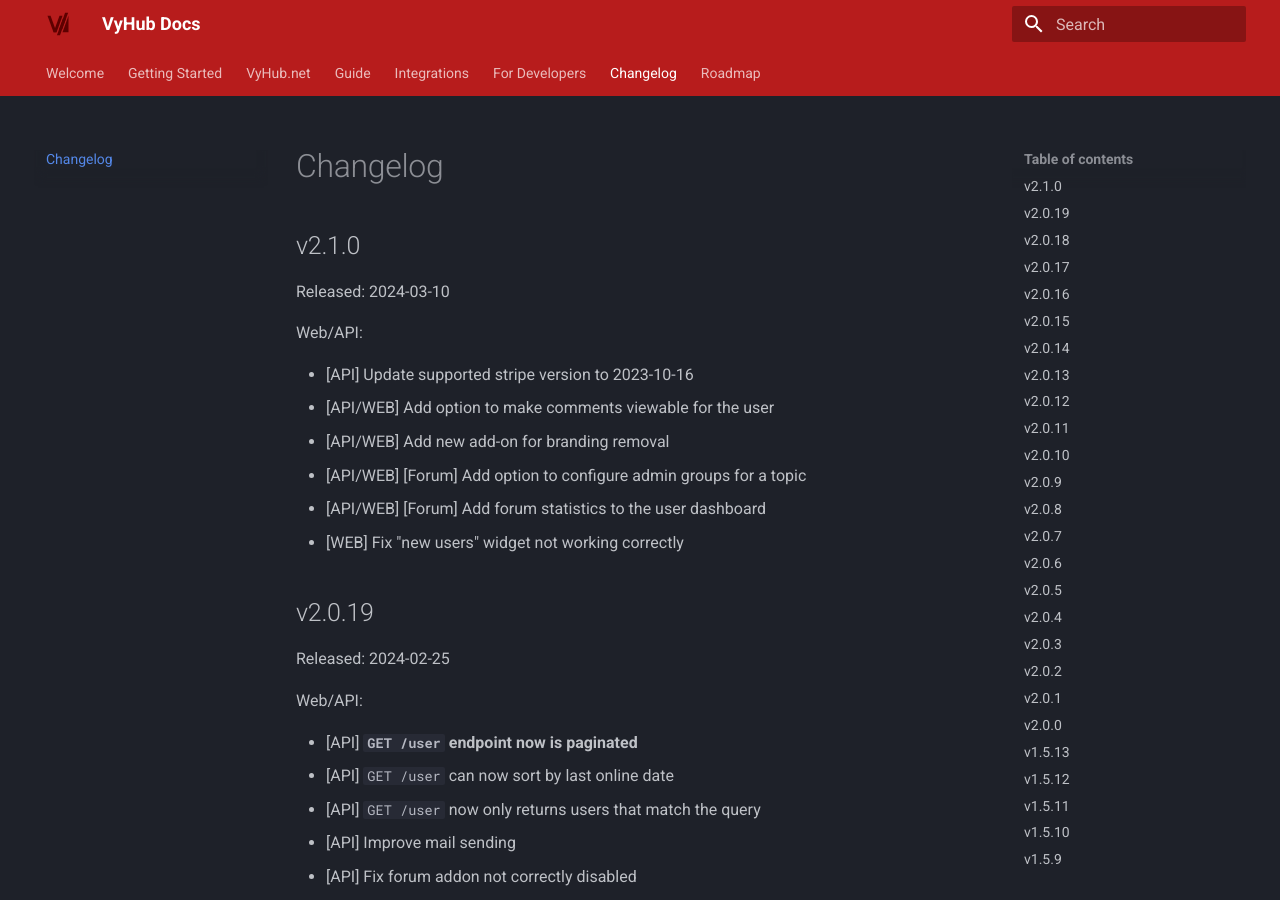
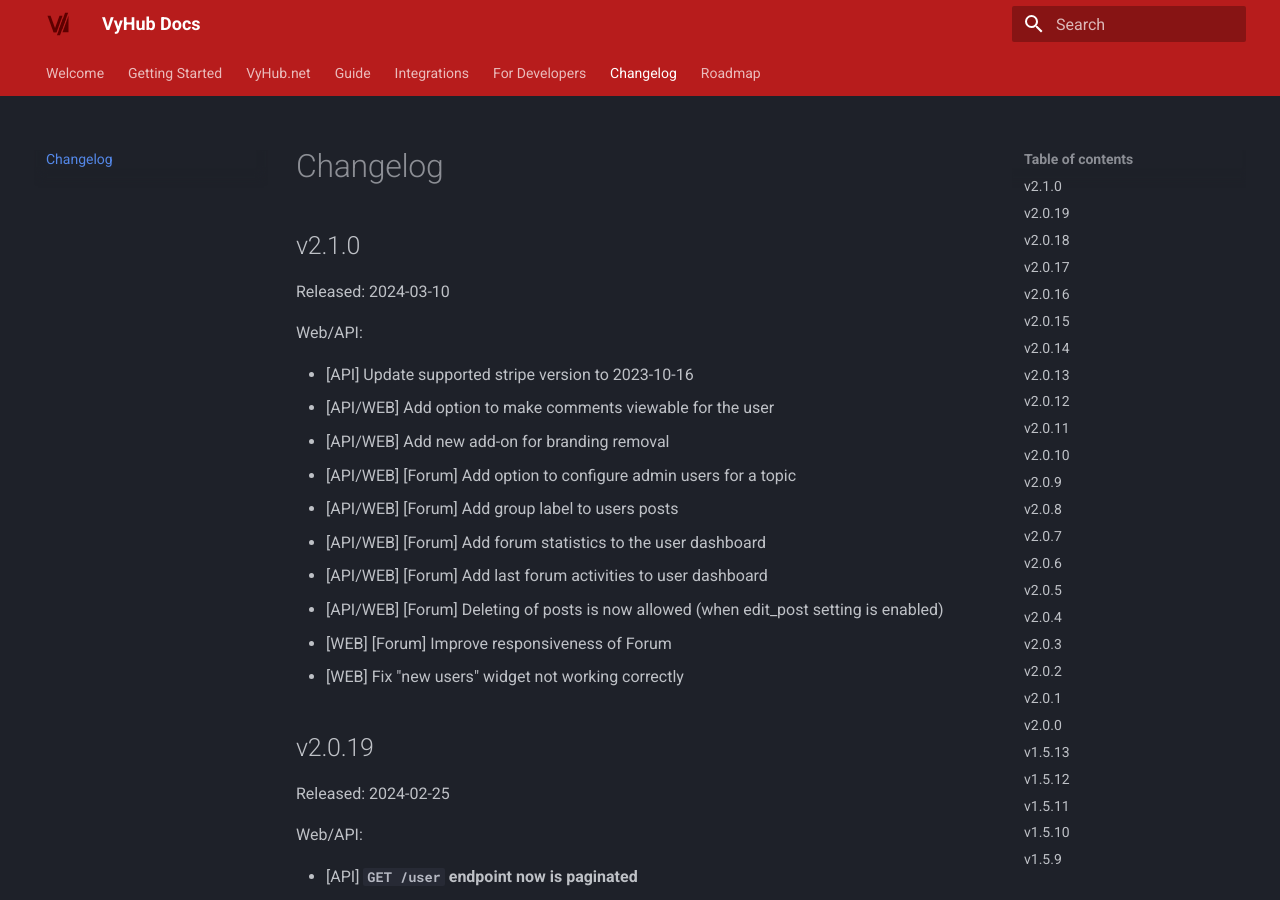
Before and after one commit to nyx-project/vyhub-documentation, an MkDocs documentation site: the page built from docs/changelog.md, in a window 1280 px wide and 900 px high. Built offline with MkDocs 1.6.1 and Material for MkDocs 9.7.7, drawn with Linux system fonts in a browser that asks for light colours; the version menu is left out.

Commit message:
Add to 2.1.0 changelog

```diff
--- a/docs/changelog.md
+++ b/docs/changelog.md
@@ -9,8 +9,12 @@
 - [API] Update supported stripe version to 2023-10-16
 - [API/WEB] Add option to make comments viewable for the user
 - [API/WEB] Add new add-on for branding removal
-- [API/WEB] [Forum] Add option to configure admin groups for a topic
+- [API/WEB] [Forum] Add option to configure admin users for a topic
+- [API/WEB] [Forum] Add group label to users posts
 - [API/WEB] [Forum] Add forum statistics to the user dashboard
+- [API/WEB] [Forum] Add last forum activities to user dashboard
+- [API/WEB] [Forum] Deleting of posts is now allowed (when edit_post setting is enabled)
+- [WEB] [Forum] Improve responsiveness of Forum
 - [WEB] Fix "new users" widget not working correctly
 
 ## v2.0.19
```
